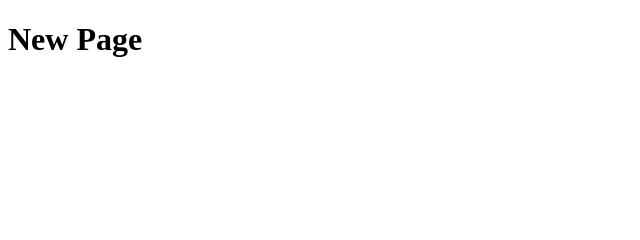
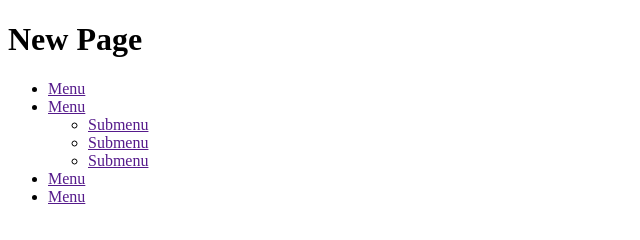
Before and after one commit to Fherbarr/HTML5-Coding-Essentials, a plain HTML site: page index.html in a window 1280 px wide. Shown: the whole page, without its empty margins (0-640 px from the left). Drawn offline with Linux system fonts and the light colour scheme.

Commit message:
Update index.html

```diff
--- a/index.html
+++ b/index.html
@@ -11,6 +11,19 @@
         <header>
             <h1>New Page</h1>
         </header>
+        <nav>
+            <ul>
+                <li><a href="">Menu</a></li>
+                <li><a href="">Menu</a></li>
+                <ul>
+                    <li><a href="">Submenu</a></li>
+                    <li><a href="">Submenu</a></li>
+                    <li><a href="">Submenu</a></li>
+                </ul>
+                <li><a href="">Menu</a></li>
+                <li><a href="">Menu</a></li>
+            </ul>
+        </nav>
     </div>
 </body>
 </html>
```
